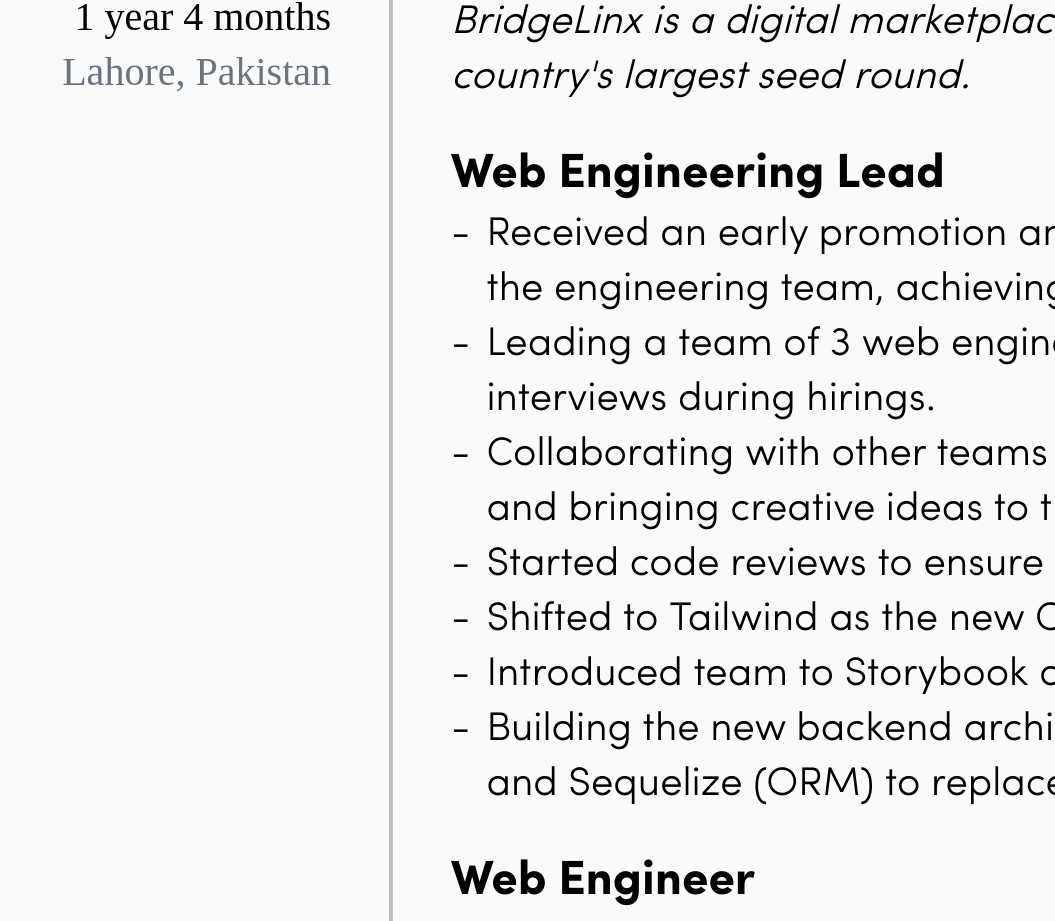
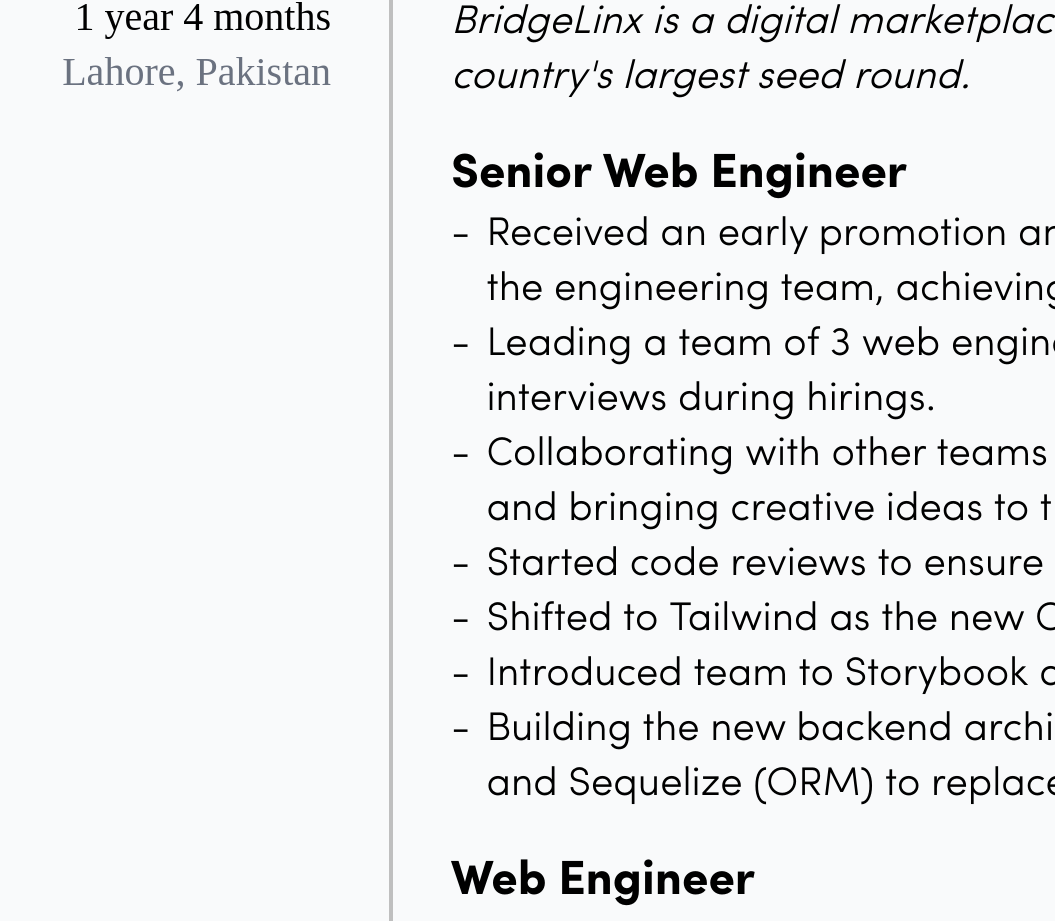
Before and after one commit to chwaqarali6/my-resume, a React (Create React App) app: page / in a window 1280 px wide. Shown: the part 1341-2262 px from the top of the page, without its empty margins (225-1280 px from the left). Built offline with nearby package versions, Linux system fonts and the light colour scheme; a web font is replaced by a local one.

Commit message:
Changed current position

```diff
--- a/src/components/experience/Bridgelinx.js
+++ b/src/components/experience/Bridgelinx.js
@@ -22,7 +22,7 @@
 			description={`BridgeLinx is a digital marketplace for freight cargo that raised $10 million in the country's largest seed round.`}
 		>
 			<div className='mb-9'>
-				<JobTitle title='Web Engineering Lead' duration='Sep 2021 to Present - 4 months' />
+				<JobTitle title='Senior Web Engineer' duration='Sep 2021 to Present - 4 months' />
 				<BulletPoint text='Received an early promotion and increment based on an outstanding performance in the engineering team, achieving 150% of the KPIs.' />
 				<BulletPoint text='Leading a team of 3 web engineers with a additional responsibility of conducting tech interviews during hirings.' />
 				<BulletPoint text='Collaborating with other teams for requirement gathering, understanding workflows and bringing creative ideas to the table.' />
```
